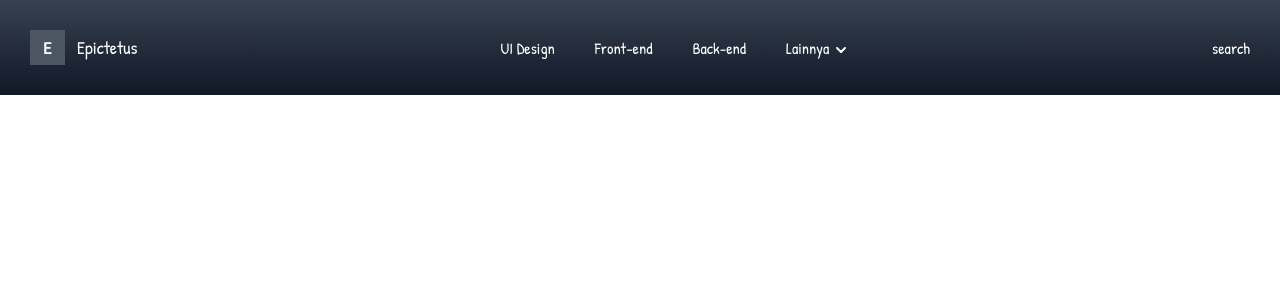
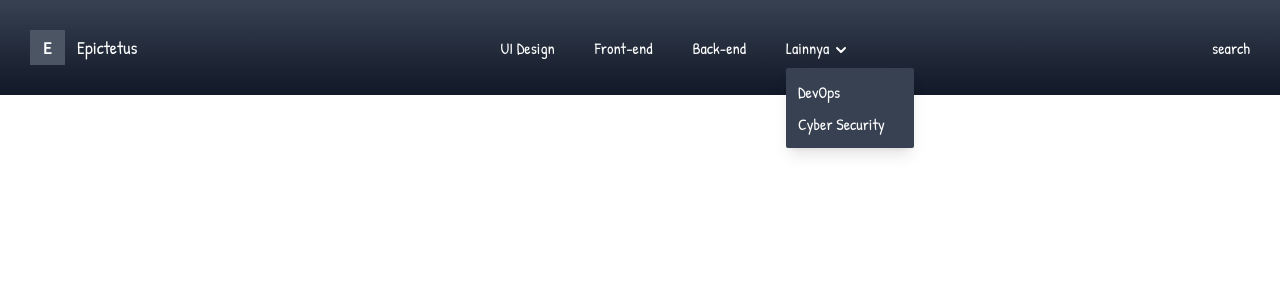
Before and after one commit to anwsaif/react-blog-epictetus, a React (Vite) app: page / in a window 1280 px wide. Both pictures are taken after a click on the button "Lainnya". Shown: the top 300 px of the page. Built offline with nearby package versions, Linux system fonts and the light colour scheme.

Commit message:
[Desktop] Update Navbar: add Lainnya button

```diff
--- a/src/components/Navbar.jsx
+++ b/src/components/Navbar.jsx
@@ -8,6 +8,11 @@ export default function Navbar(){
     { link: "DevOps", path: "devops" },
     { link: "Cyber Security", path: "cyber-sec" },
   ]
+
+  const onLainnyaClickHandler = () => {
+    document.getElementById('nav-lainnya').classList.toggle('hidden')
+  }
+
   return (
     <header className="flex items-center justify-between p-[30px]">
       <div>
@@ -18,17 +23,29 @@ export default function Navbar(){
         </div>
         <nav className="hidden md:block">
           <ul className="gap-10 md:flex">
-            {navMenu.slice(0,3).map(({ link, path }) => {
+            {navMenu.splice(0,3).map(({ link, path }) => {
               return (
                 <li key={path}>
                   <Link to={path}>{link}</Link>
                 </li>
               )
             })}
-            <button className="inline">
-              Lainnya <span><svg className="inline" width="16" height="16" viewBox="0 0 16 16" fill="none" xmlns="http://www.w3.org/2000/svg">
-              <path d="M4 6L8 10L12 6" stroke="white" stroke-width="2" stroke-linecap="round" stroke-linejoin="round"/>
-            </svg> </span></button>
+            <div className="relative">
+              <button className="inline" onClick={onLainnyaClickHandler}>
+                Lainnya <span><svg className="inline" width="16" height="16" viewBox="0 0 16 16" fill="none" xmlns="http://www.w3.org/2000/svg">
+                  <path d="M4 6L8 10L12 6" stroke="white" strokeWidth="2" strokeLinecap="round" strokeLinejoin="round"/>
+                </svg> </span>
+              </button>
+              <ul id="nav-lainnya" className="absolute top-8 z-50 flex hidden w-32 flex-col gap-2 rounded-sm bg-[#374151] px-3 py-3 shadow-lg">
+                {navMenu.map(({ path, link }) => {
+                  return (
+                    <li key={path}>
+                      <Link to={path}>{link}</Link>
+                    </li>
+                  )
+                })}
+              </ul>
+            </div>
           </ul>
         </nav>
       </div>
```
